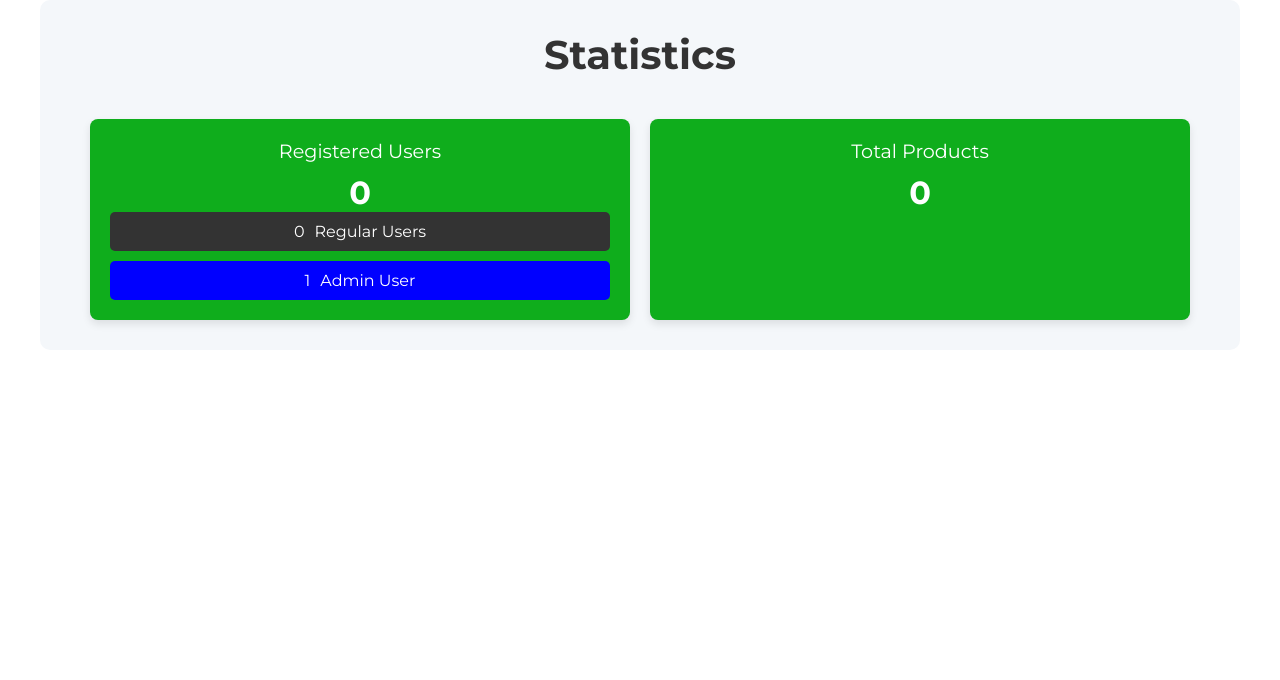
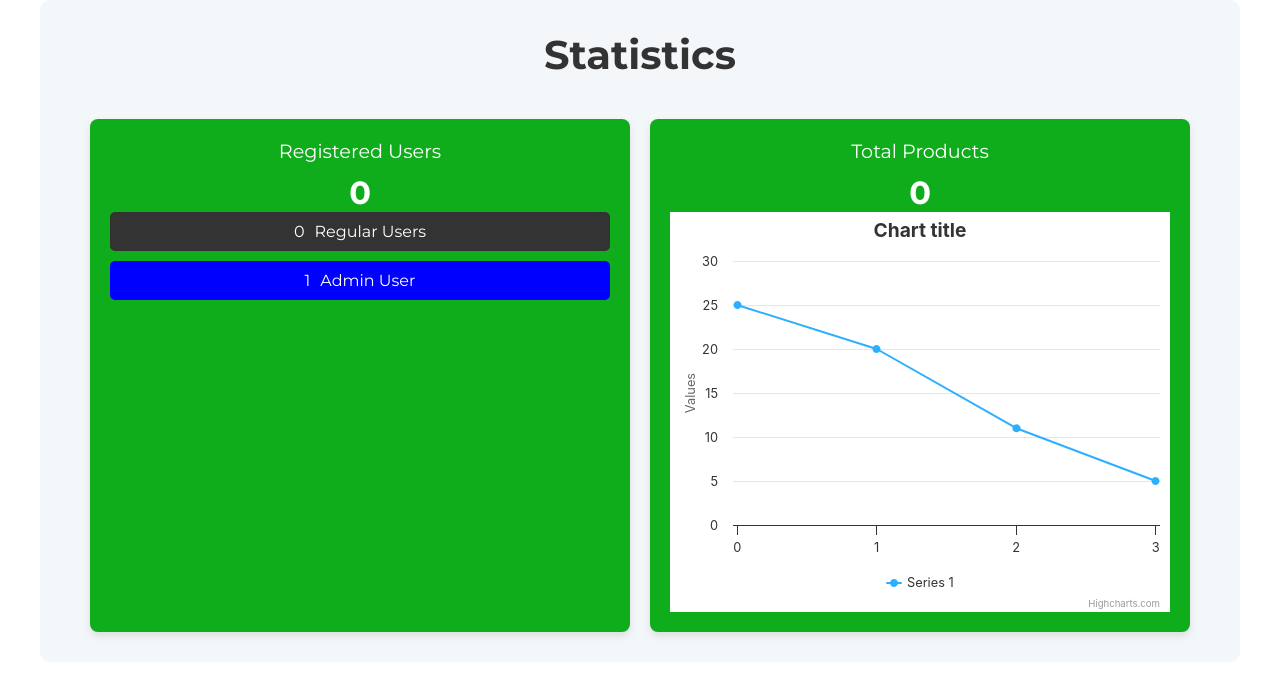
Before and after one commit to ShehzainHassan/Furniro-Front-End, a Next.js app: page /statistics in a window 1280 px wide. Shown: the top 680 px of the page. Built offline with nearby package versions, Linux system fonts and the light colour scheme; no server answers.

Commit message:
Testing PieChart on admin statistics page

```diff
--- a/app/statistics/page.tsx
+++ b/app/statistics/page.tsx
@@ -2,7 +2,21 @@
 import axios from "axios";
 import { useEffect, useState } from "react";
 import classes from "./page.module.css";
+import HighchartsReact from "highcharts-react-official";
+import Highcharts from "highcharts";
 
+const options = {
+  series: [
+    {
+      data: [
+        { name: "Chair", y: 25 },
+        { name: "Sofa", y: 20 },
+        { name: "Table", y: 11 },
+        { name: "Decor", y: 5 },
+      ],
+    },
+  ],
+};
 export default function Statistics() {
   const [userCount, setUserCount] = useState<number>(0);
   const [productCount, setProductCount] = useState<number>(0);
@@ -65,6 +79,9 @@ export default function Statistics() {
         <div className={classes.statCard}>
           <p className={classes.statLabel}>Total Products</p>
           <p className={classes.statValue}>{productCount}</p>
+          <HighchartsReact
+            highcharts={Highcharts}
+            options={options}></HighchartsReact>
         </div>
       </div>
     </div>
--- a/package.json
+++ b/package.json
@@ -10,6 +10,8 @@
   },
   "dependencies": {
     "axios": "^1.7.8",
+    "highcharts": "^12.0.2",
+    "highcharts-react-official": "^3.2.1",
     "js-cookie": "^3.0.5",
     "jsonwebtoken": "^9.0.2",
     "next": "^15.0.4",
```
Also changed, not shown: 1 other file (tests, documents, lock files or other folders).
